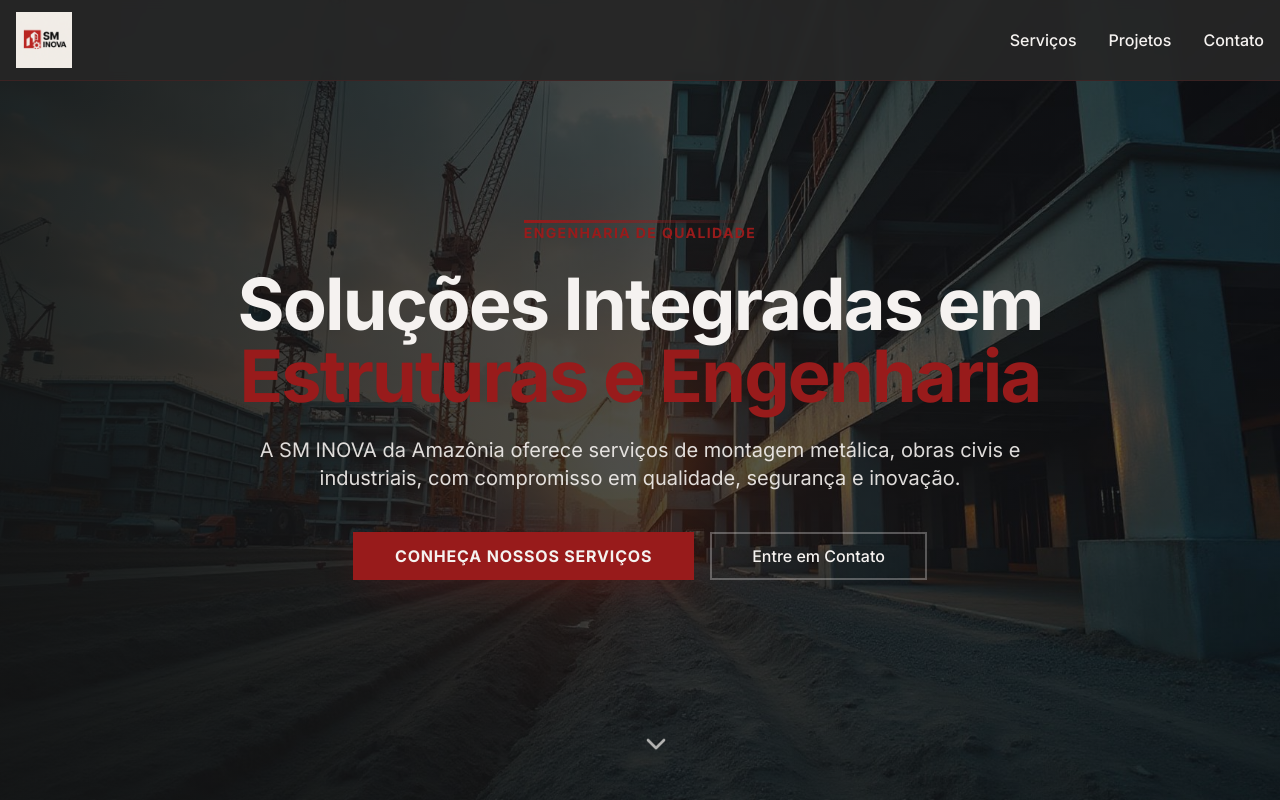
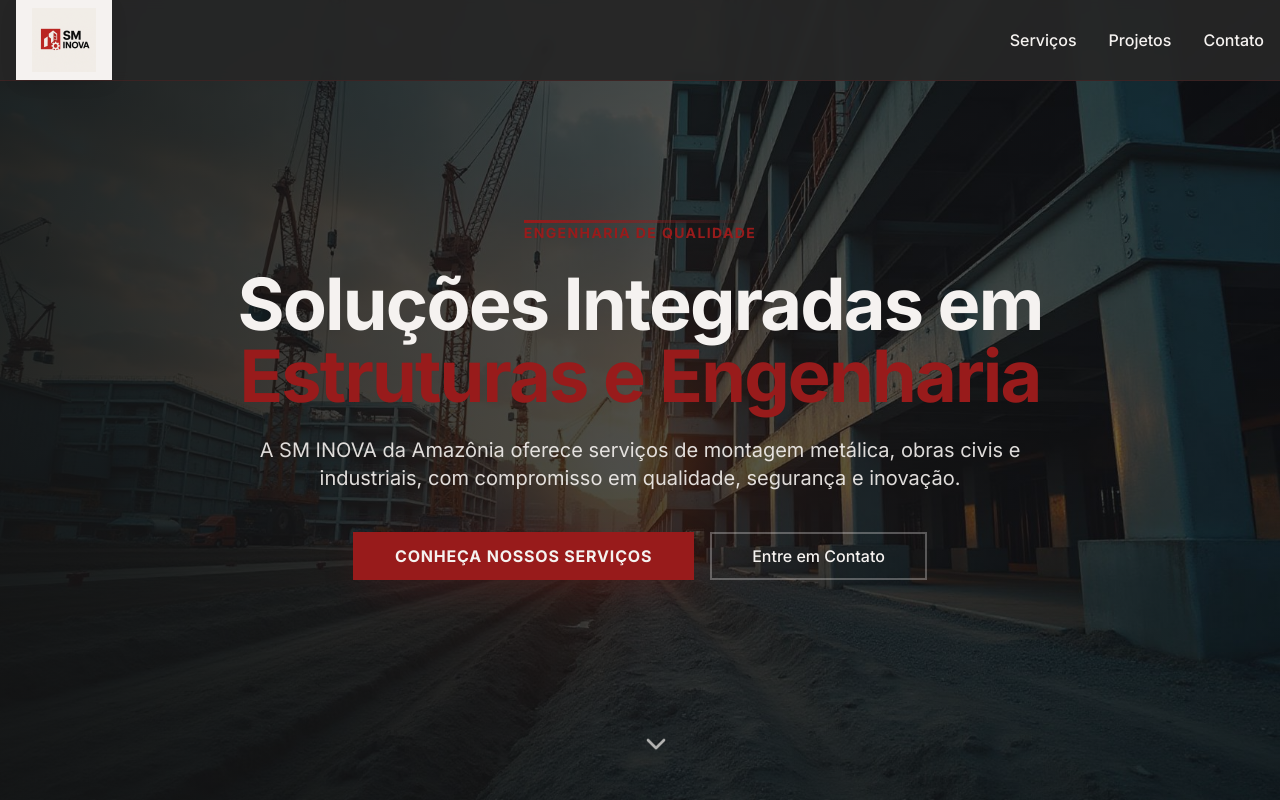
Before and after one commit to kazatec1/sm-inova, a React (Vite) app: page / in a window 1280 px wide. Shown: the top 800 px of the page. Built offline with nearby package versions, Linux system fonts and the light colour scheme; the HTML template or start-up script is replaced by a standard one.

Commit message:
Fix: Improve logo visibility in header
Make the SM INOVA logo more prominent in the header with a white background.

```diff
--- a/src/components/Header.tsx
+++ b/src/components/Header.tsx
@@ -20,11 +20,13 @@ const Header = () => {
         <div className="flex items-center justify-between h-20">
           {/* Logo */}
           <div className="flex items-center">
-            <img
-              src={logoSmInova}
-              alt="SM INOVA - Estruturas Metálicas e Engenharia"
-              className="h-12 md:h-14 w-auto transition-smooth hover:scale-105"
-            />
+            <div className="bg-background px-4 py-2 rounded-sm shadow-card">
+              <img
+                src={logoSmInova}
+                alt="SM INOVA - Estruturas Metálicas e Engenharia"
+                className="h-14 md:h-16 w-auto transition-smooth hover:scale-105"
+              />
+            </div>
           </div>
 
           {/* Desktop Navigation */}
```
